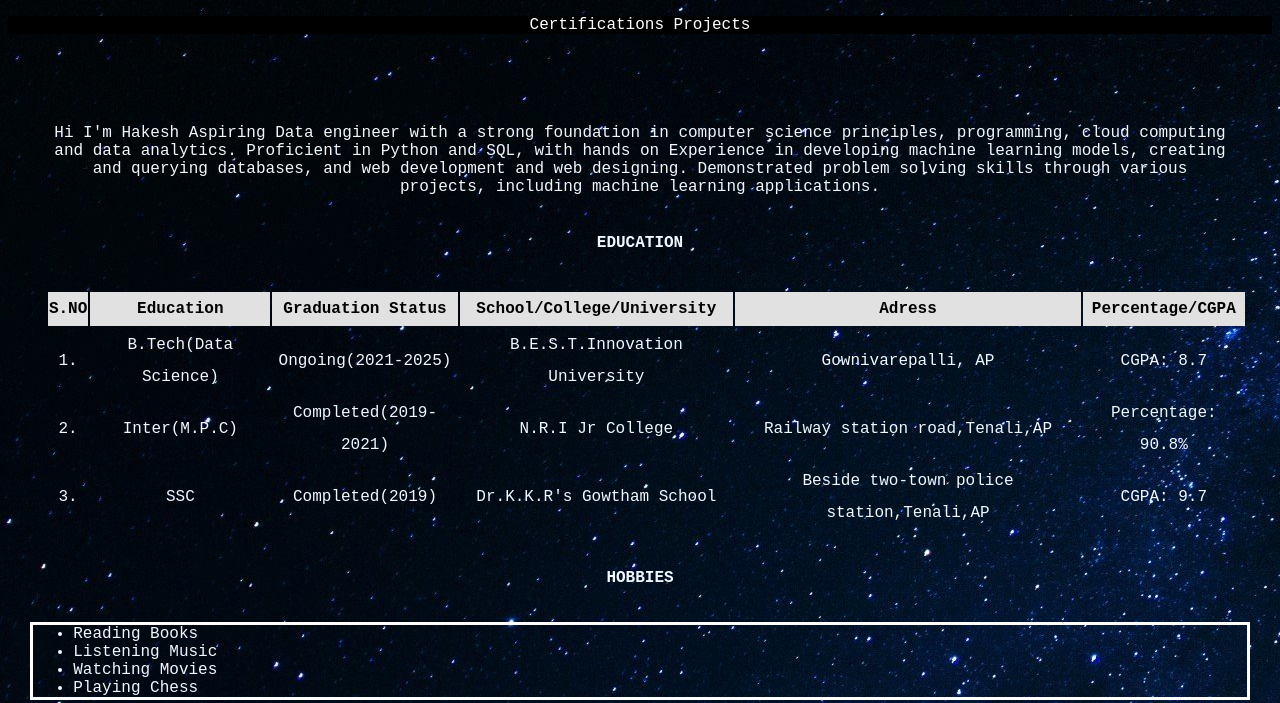
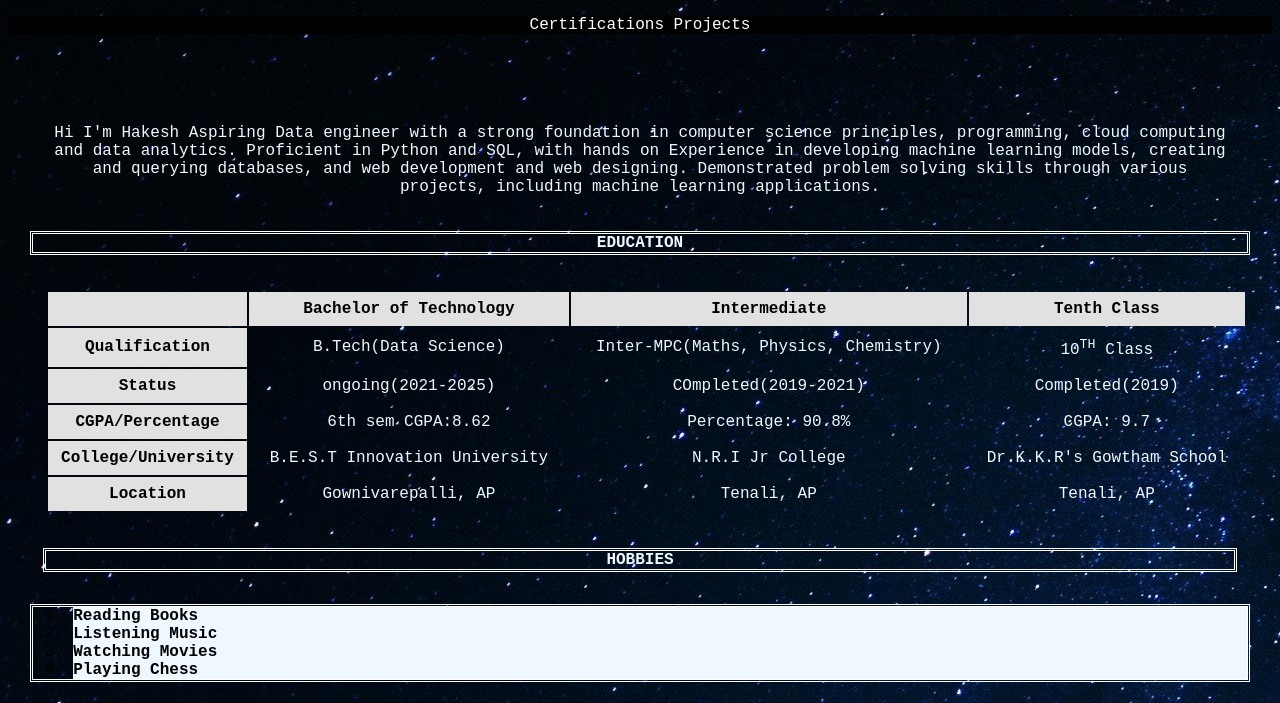
Before and after one commit to KHakesh07/Portfolio, a plain HTML site: page About me.html in a window 1280 px wide. Shown: the part 97-800 px from the top of the page. Drawn offline with Linux system fonts and the light colour scheme.

Commit message:
Update About me.html

```diff
--- a/About me.html
+++ b/About me.html
@@ -23,49 +23,56 @@
             data analytics. Proficient in Python and SQL, with hands on Experience in developing machine learning models, creating
             and querying databases, and web development and web designing. Demonstrated problem solving skills through various
             projects, including machine learning applications. </p>
-        <h4 style="color: aliceblue; text-align: center; padding: 30,20; margin: 2%;font-family: 'Courier New', monospace;">EDUCATION</h4>
+        <h4 style="color: aliceblue; text-align: center; padding: 30,20; margin: 2%;font-family: 'Courier New', monospace; outline: 3px white double;">EDUCATION</h4>
         <table style="color: aliceblue; text-align: center; padding: 30,0; margin: 3%;font-family: 'Courier New', monospace; width: 95%; line-height: 200%;">
             <tr style="background-color: rgb(225, 225, 225) ; color: black;">
-                <th>S.NO</th>
-                <th>Education</th>
-                <th>Graduation Status</th>
-                <th>School/College/University</th>
-                <th>Adress</th>
-                <th>Percentage/CGPA</th>
+                <th></th>
+                <th>Bachelor of Technology</th>
+                <th>Intermediate</th>
+                <th>Tenth Class</th>
             </tr>
             <tr>
-                <td>1.</td>
+                <td style="background-color: rgb(225, 225, 225) ; color: black;"><b>Qualification</b></td>
                 <td>B.Tech(Data Science)</td>
-                <td>Ongoing(2021-2025)</td>
-                <td>B.E.S.T.Innovation University</td>
-                <td>Gownivarepalli, AP</td>
-                <td>CGPA: 8.7</td>
+                <td>Inter-MPC(Maths, Physics, Chemistry)</td>
+                <td>10<sup>TH</sup> Class</td>
+
             </tr>
             <tr>
-                <td>2.</td>
-                <td>Inter(M.P.C)</td>
-                <td>Completed(2019-2021)</td>
-                <td>N.R.I Jr College</td>
-                <td>Railway station road,Tenali,AP</td>
-                <td>Percentage: 90.8%</td>
+                <td style="background-color: rgb(225, 225, 225) ; color: black;"><b>Status</b></td>
+                <td>ongoing(2021-2025)</td>
+                <td>COmpleted(2019-2021)</td>
+                <td>Completed(2019)</td>
+
             </tr>
             <tr>
-                <td>3.</td>
-                <td>SSC</td>
-                <td>Completed(2019)</td>
+                <td style="background-color: rgb(225, 225, 225) ; color: black;"><b>CGPA/Percentage</b></td>
+                <td>6th sem CGPA:8.62</td>
+                <td>Percentage: 90.8%</tCd>
+                <td>CGPA: 9.7</td>
+
+            </tr>
+            <tr>
+                <td style="background-color: rgb(225, 225, 225) ; color: black;"><b>College/University</b></td>
+                <td>B.E.S.T Innovation University</td>
+                <td>N.R.I Jr College</td>
                 <td>Dr.K.K.R's Gowtham School</td>
-                <td>Beside two-town police station,Tenali,AP</td>
-                <td>CGPA: 9.7</td>
+            </tr>
+            <tr>
+                <td style="background-color: rgb(225, 225, 225) ; color: black;"><b>Location</b></td>
+                <td>Gownivarepalli, AP</td>
+                <td>Tenali, AP</td>
+                <td>Tenali, AP</td>
             </tr>
         </table>
-        <h4 style="color: aliceblue; text-align: center; padding: 30,0; margin: 3%;font-family: 'Courier New', monospace;">HOBBIES</h4>
-        <ul style="color: aliceblue; padding: 30,0; outline: 3px solid rgb(255, 255, 255); margin: 2%;font-family: 'Courier New', monospace;">
-            <li>Reading Books</li>
-            <li>Listening Music</li>
-            <li>Watching Movies</li>
-            <li>Playing Chess</li>
-        </ul>
-        <h4 style="color: aliceblue;text-align: center; padding: 30,0; margin: 3%;font-family: 'Courier New', monospace;">SOCIAL MEDIA</h4>
+        <h4 style="color: aliceblue; text-align: center; padding: 30,0; margin: 3%;font-family: 'Courier New', monospace; outline: white 3px double;">HOBBIES</h4>
+        <ol style="color: aliceblue; padding: 30,0; outline: 3px double rgb(255, 255, 255); margin: 2%;font-family: 'Courier New', monospace;">
+            <li style="color: black; background-color: aliceblue;"><b>Reading Books</b></li>
+            <li style="color: black; background-color: aliceblue;"><b>Listening Music</b></li>
+            <li style="color: black; background-color: aliceblue;"><b>Watching Movies</b></li>
+            <li style="color: black; background-color: aliceblue;"><b>Playing Chess</b></li>
+        </ol>
+        <h4 style="color: aliceblue;text-align: center; padding: 30,0; margin: 3%;font-family: 'Courier New', monospace; outline: white double 3px;">SOCIAL MEDIA</h4>
         <table style="color: aliceblue; text-align: center; padding: 30,0; margin: 3%;font-family: 'Courier New', monospace; width: 90%; line-height: 500%;">
             <tr>
                 <td>GITHUB <a href="https://github.com/KHakesh07" style="text-decoration: none; color: white;">-></a></td>
@@ -80,15 +87,15 @@
                 <td>CREDLY <a href="https://www.credly.com/users/k-hakesh" style="color: white; text-decoration: none;">-></a></td>
             </tr>
         </table>
-        <h4 style="color: aliceblue;text-align: center; padding: 30,0; margin: 3%;font-family: 'Courier New', monospace;">Languages</h4>
+        <h4 style="color: aliceblue;text-align: center; padding: 30,0; margin: 3%;font-family: 'Courier New', monospace; outline: double white 3px;">Languages</h4>
         <table style="color: aliceblue; text-align: center; padding: 30,0; margin: 3%;font-family: 'Courier New', monospace; width: 90%; line-height: 500%;">
             <tr>
                 <td>Telugu: Mother Tongue</td>
                 <td>English: Proficient</td>
             </tr>
         </table>
-        <h4 style="color: aliceblue;text-align: center; padding: 30,0; margin: 3%;font-family: 'Courier New', monospace;">SKILLS</h4>
-        <table style="color: aliceblue; text-align: center; padding: 30,0; margin: 3%;font-family: 'Courier New', monospace; width: 90%; line-height: 500%;">
+        <h4 style="color: aliceblue;text-align: center; padding: 30,0; margin: 3%;font-family: 'Courier New', monospace; outline: white double 3px;">SKILLS</h4>
+        <table style="color: aliceblue; text-align: center; padding: 30,0; margin: 3%;font-family: 'Courier New', monospace; width: 90%; line-height: 500%; font-size: large;">
             <tr>
                 <td>Data Analysis</td>
                 <td>Python</td>
```
